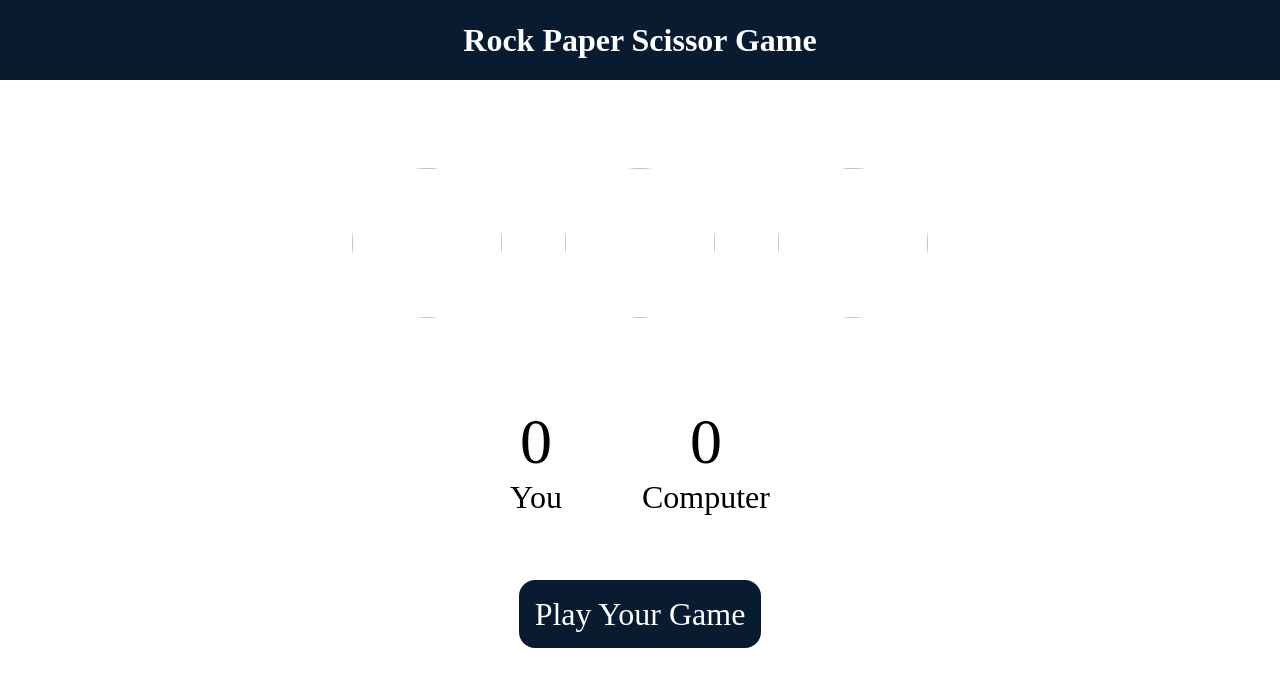
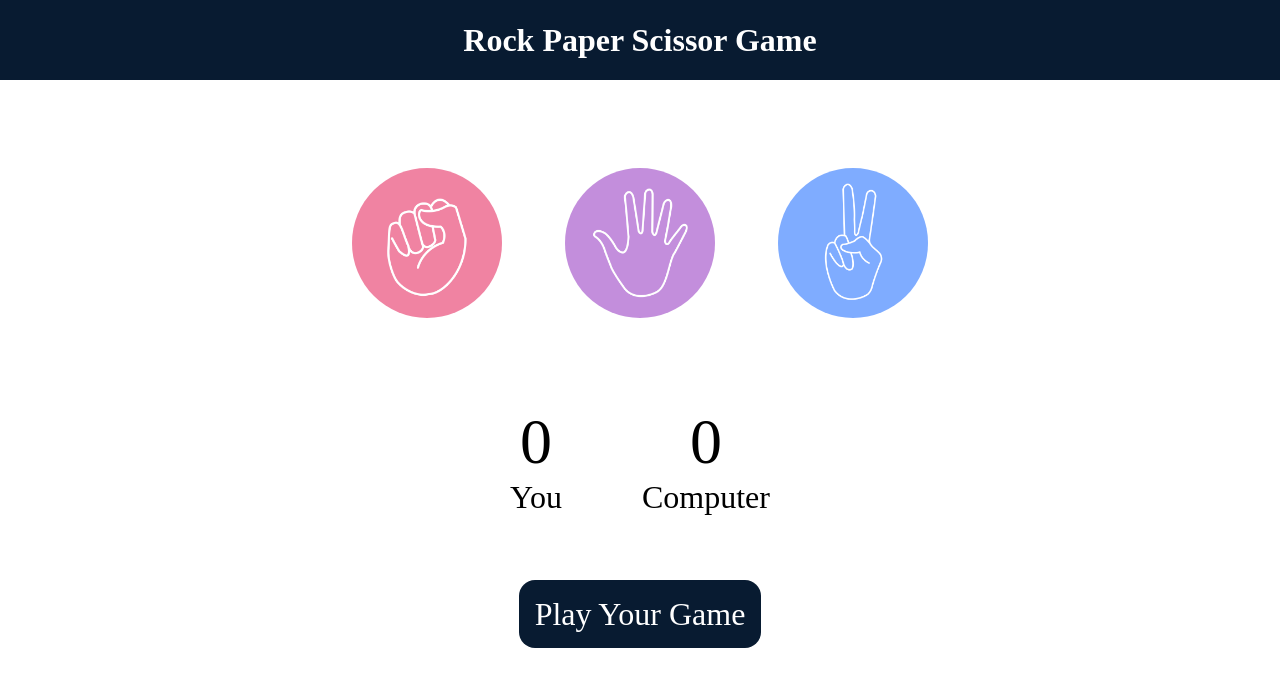
Before and after one commit to nimawangdi579/Rock_Paper_Scissor_Game, a plain HTML site: page index.html in a window 1280 px wide. Drawn offline with Linux system fonts and the light colour scheme.

Commit message:
Update index.html

```diff
--- a/index.html
+++ b/index.html
@@ -10,13 +10,13 @@
     <h1>Rock Paper Scissor Game</h1>
     <div class="choices">
       <div class="choice" id="rock">
-        <img src="./images/rock.png" alt="" />
+        <img src="rock.png" alt="" />
       </div>
       <div class="choice" id="paper">
-        <img src="./images/paper.png" alt="" />
+        <img src="paper.png" alt="" />
       </div>
       <div class="choice" id="scissor">
-        <img src="./images/scissors.png" alt="" />
+        <img src="scissors.png" alt="" />
       </div>
     </div>
     <div class="score-board">
```
